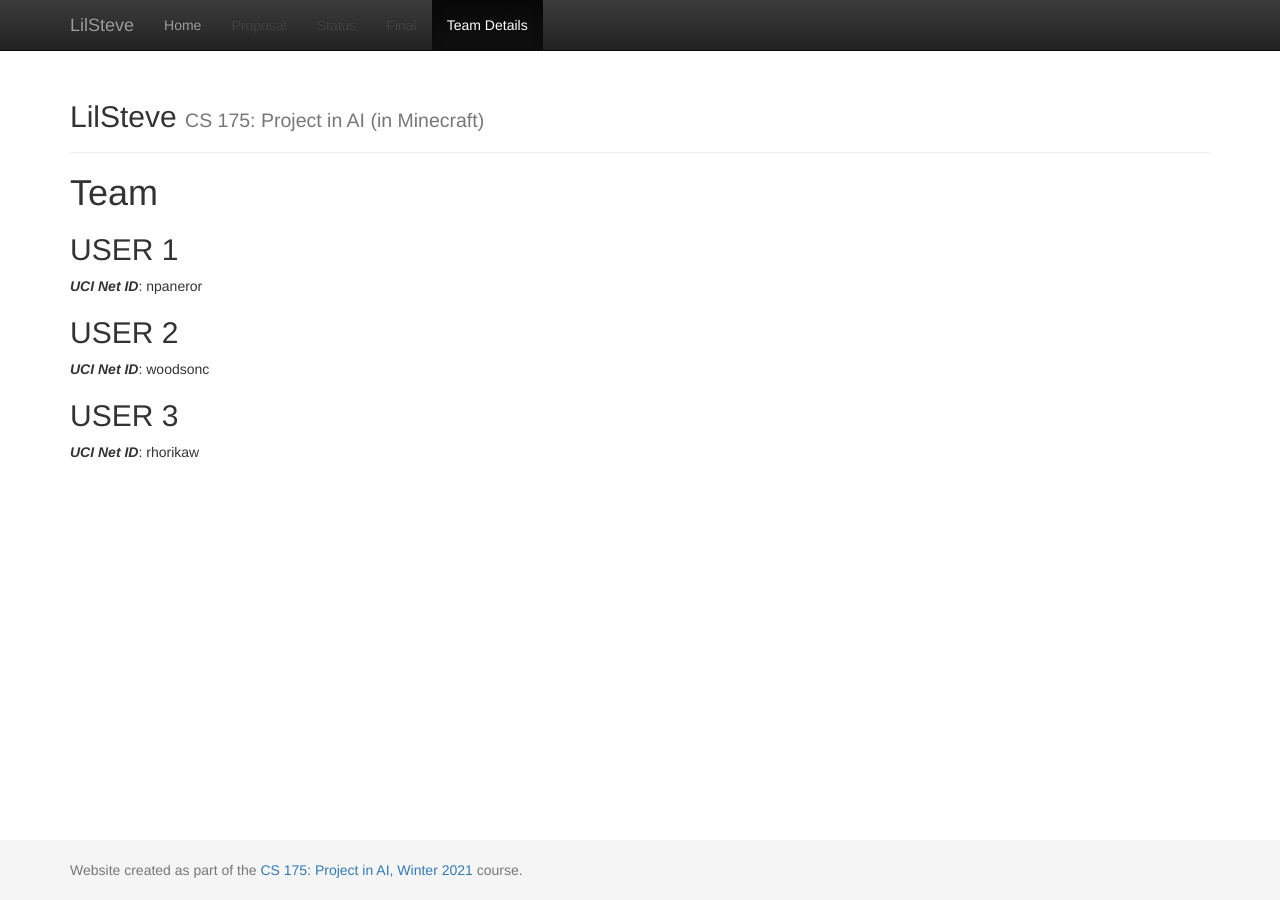
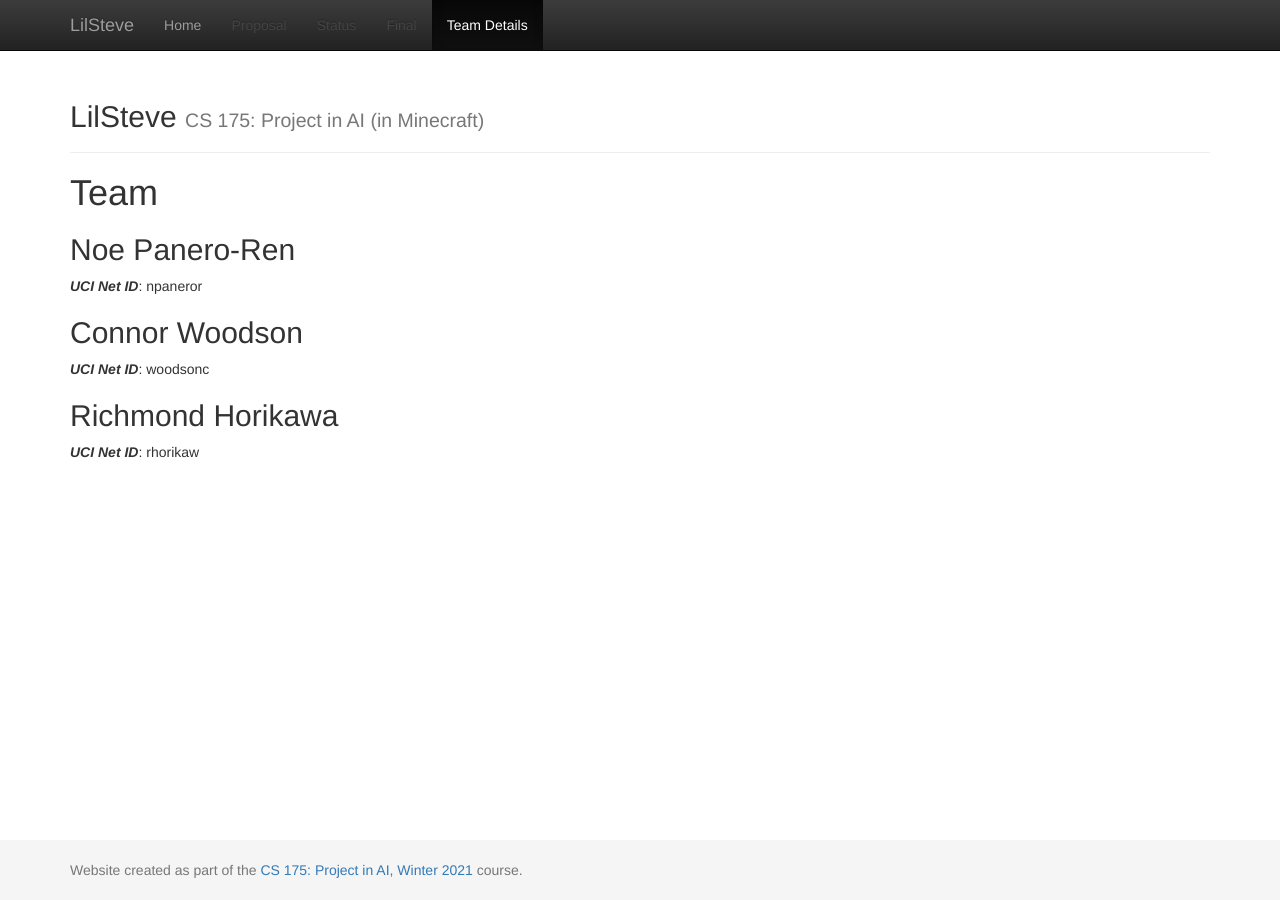
Before and after one commit to rhorikaw/LilSteve, a Jekyll site: the page built from docs/team.md, in a window 1280 px wide. Built offline with Jekyll 4.4.1, drawn with Linux system fonts in a browser that asks for light colours.

Commit message:
Update team.md
Update team.md so that the webpage would display our names

```diff
--- a/docs/team.md
+++ b/docs/team.md
@@ -6,11 +6,11 @@ title:  Team
 # {{ page.title }}
 
 
-## USER 1
+## Noe Panero-Ren
 ***UCI Net ID***: npaneror
 
-## USER 2
+## Connor Woodson
 ***UCI Net ID***: woodsonc
 
-## USER 3
+## Richmond Horikawa
 ***UCI Net ID***: rhorikaw
```
